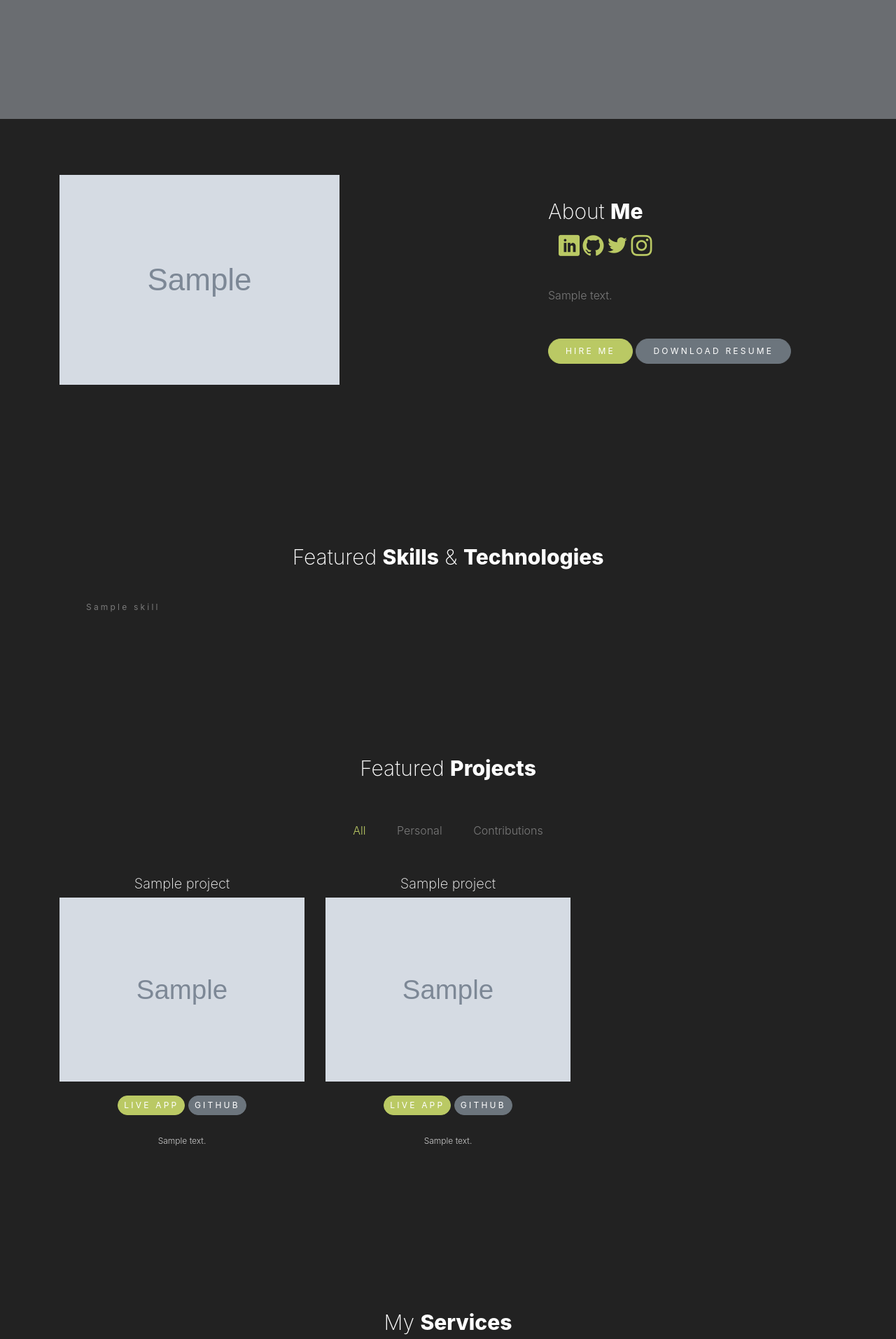
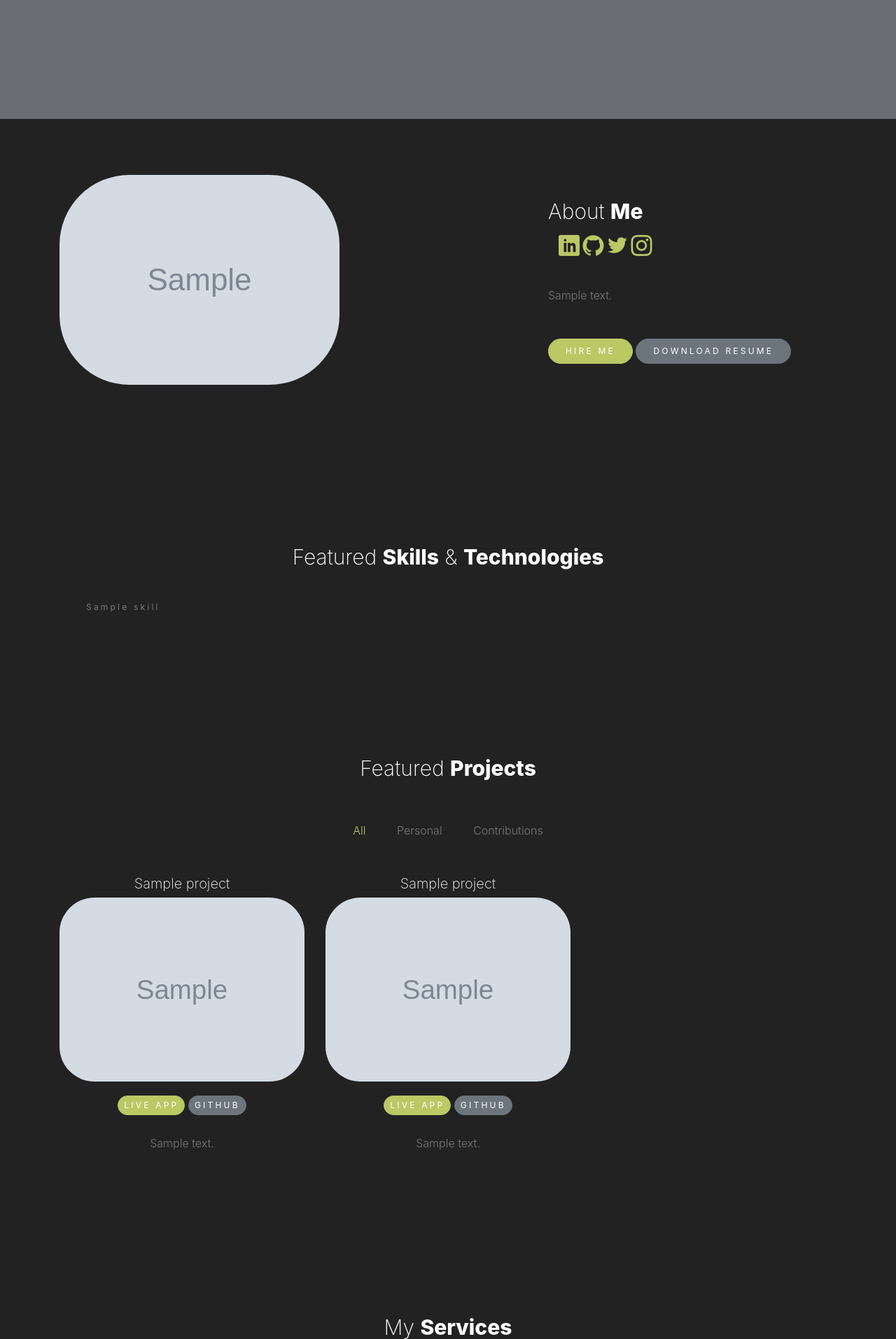
Before and after one commit to ifecog/ifeoluwa-portfolio, a Django app: template template/pages/home.html in a window 1280 px wide. Shown: the part 646-2560 px from the top of the page at 70% size. Run offline with Django 4.2, Linux system fonts and the light colour scheme; the template is opened without the code that fills it: values that come from a table or form of the project are taken from there, others are empty; tables that the repository leaves empty hold one stand-in row (values such as "Sample post"); grey boxes marked "Sample" are stand-in pictures; parts of the project's set-up code (start-up, migrations or seed data) failed here and were passed over; some libraries are stand-ins or nearby versions; some web fonts are replaced.

Commit message:
CSS corrections

```diff
--- a/template/pages/home.html
+++ b/template/pages/home.html
@@ -9,6 +9,7 @@
   id="section-home"
   data-stellar-background-ratio="0.5"
 >
+
   <div class="container">
     <div class="row intro-text align-items-center justify-content-center">
       <div class="col-md-10 text-center pt-5">
@@ -30,6 +31,9 @@
         .social-item {
           font-size: 30px; /* Adjust the size as needed */
         }
+        .round-image {
+            border-radius: 100px; /* Adjust the value to control the degree of fillet */
+        }
     </style>
   <div class="container">
     {% for about in abouts %}
@@ -38,7 +42,7 @@
         <img
           src="{{about.about_photo.url}}"
           alt="Image placeholder"
-          class="img-fluid"
+          class="img-fluid round-image"
         />
       </div>
       <div class="col-lg-5 pl-lg-5">
@@ -105,6 +109,11 @@
 </section>
 
 <section class="site-section" id="section-projects">
+    <style>
+        .rounded-image {
+            border-radius: 50px; /* Adjust the value to control the degree of fillet */
+        }
+    </style>
   <div class="container">
     <div class="row">
       <div class="section-heading text-center col-md-12">
@@ -122,7 +131,7 @@
     <div class="filters-content">
       <div class="row grid">
         {% for contribution in contributions %}
-        <div class="single-portfolio col-sm-4 {{contribution}}">
+        <div class="single-portfolio col-sm-4 all contribution">
           <div class="p-inner">
             <h4>{{contribution.name}}</h4>
           </div>
@@ -130,7 +139,7 @@
             <div class="thumb">
               <div class="overlay overlay-bg"></div>
               <img
-                class="image img-fluid"
+                class="image img-fluid rounded-image"
                 src="{{contribution.photo.url}}"
                 alt=""
               />
@@ -152,7 +161,7 @@
           </div>
           <br />
           <div class="p-inner">
-            <div class="cat" style="text-transform: none">{{contribution.description}}</div>
+            <div style="text-transform: none">{{contribution.description}}</div>
           </div>
         </div>
         {% endfor %} {% for personal in personals %}
@@ -164,7 +173,7 @@
             <div class="thumb">
               <div class="overlay overlay-bg"></div>
               <img
-                class="image img-fluid"
+                class="image img-fluid rounded-image"
                 src="{{personal.photo.url}}"
                 alt=""
               />
@@ -186,7 +195,7 @@
           </div>
           <br />
           <div class="p-inner">
-            <div class="cat" style="text-transform: none">{{personal.description}}</div>
+            <div style="text-transform: none">{{personal.description}}</div>
           </div>
         </div>
         {% endfor %}
@@ -197,6 +206,11 @@
 <!-- .section -->
 
 <section class="site-section pb-0" id="section-services">
+    <style>
+        .rounded-image {
+            border-radius: 50px; /* Adjust the value to control the degree of fillet */
+        }
+    </style>
   <div class="container">
     <div class="row mb-4">
       <div class="col-md-12">
@@ -209,7 +223,7 @@
       {% for service in services %}
       <div class="col-md-6 col-lg-4 text-center mb-5">
         <div
-          class="site-service-item site-animate"
+          class="site-service-item site-animate rounded-image"
           data-animate-effect="fadeIn"
         >
           <span class="icon">
@@ -273,10 +287,12 @@
             <span class="text-uppercase">Email</span>
             {{about.email}}
           </li>
+          <br />
           <li>
             <span class="text-uppercase">Phone</span>
             {{about.phone_number}}
           </li>
+          <br />
           <li>
             <span class="text-uppercase">Address</span>
             {{about.city}}, {{about.country}}
```
